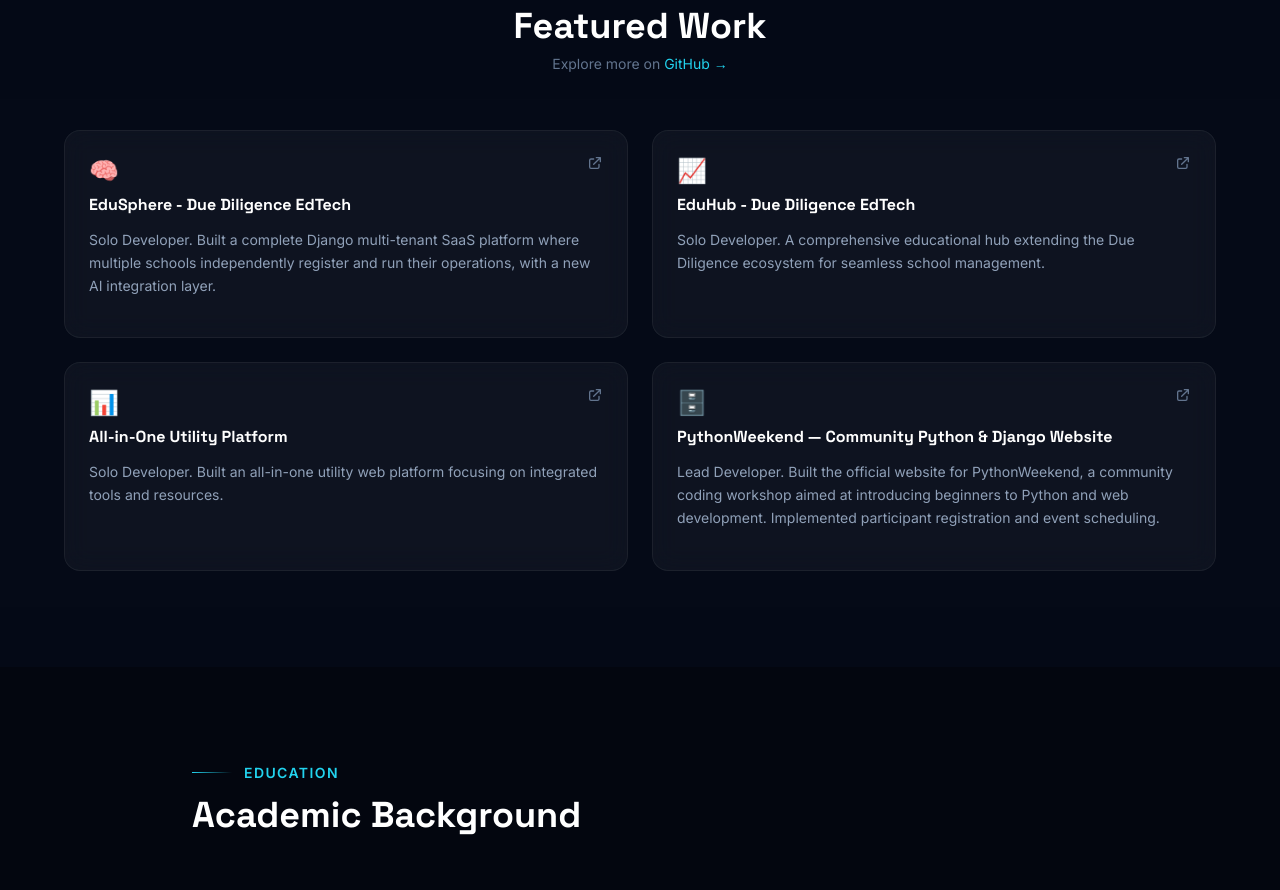
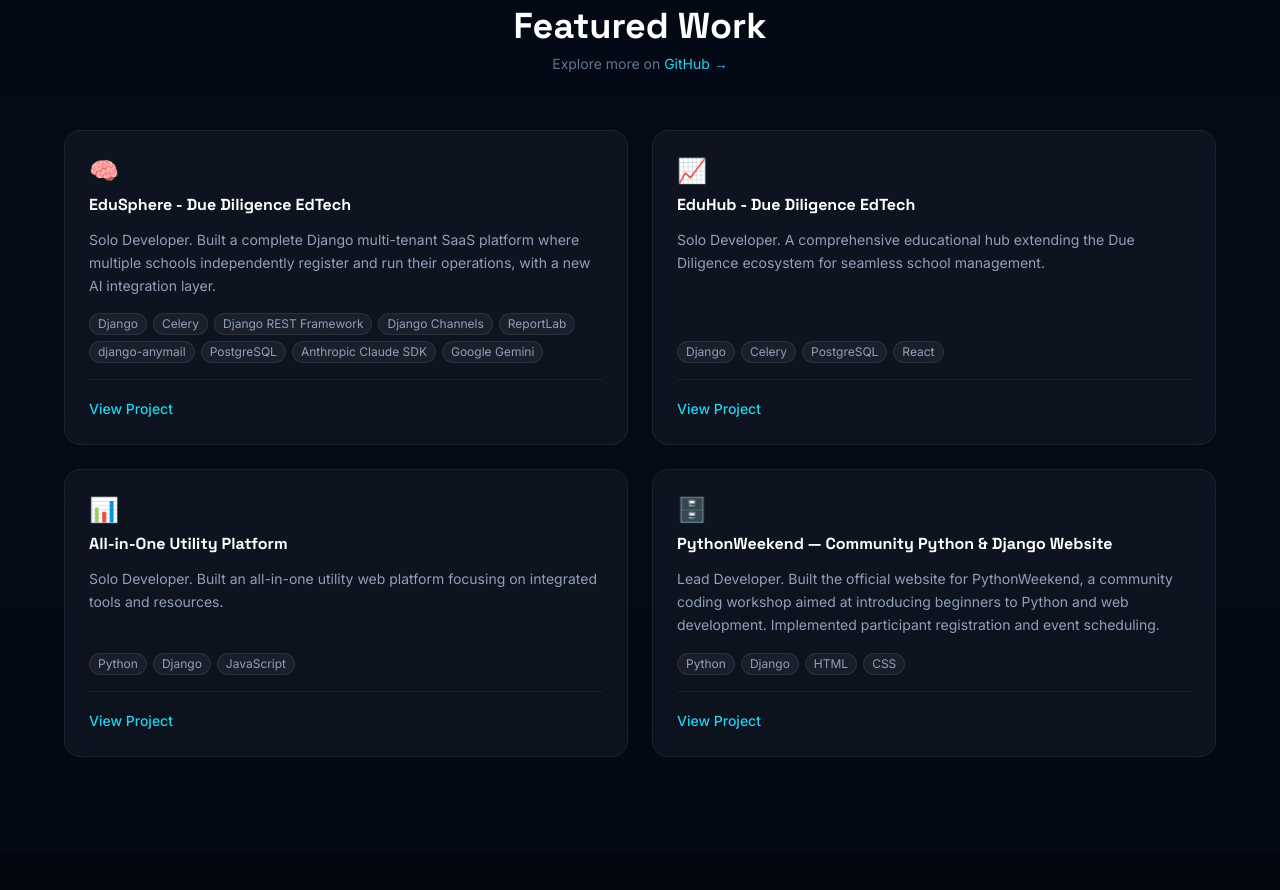
Before and after one commit to asemakahamande/MyResume, a Next.js app: page / in a window 1280 px wide. Shown: the part 4220-5110 px from the top of the page. Built offline with nearby package versions, Linux system fonts and the light colour scheme.

Commit message:
Fix project URL visibility tech stack rendering and experience date

```diff
--- a/app/PortfolioClient.js
+++ b/app/PortfolioClient.js
@@ -664,19 +664,6 @@
                     {project.title}
                   </h3>
                 </div>
-                {project.link && (
-                  <a
-                    href={project.link}
-                    target="_blank"
-                    rel="noopener noreferrer"
-                    className="text-slate-500 hover:text-cyan-400 transition-colors flex-shrink-0"
-                    aria-label="Open project"
-                  >
-                    <svg className="w-4 h-4" fill="none" stroke="currentColor" viewBox="0 0 24 24">
-                      <path strokeLinecap="round" strokeLinejoin="round" strokeWidth={2} d="M10 6H6a2 2 0 00-2 2v10a2 2 0 002 2h10a2 2 0 002-2v-4M14 4h6m0 0v6m0-6L10 14" />
-                    </svg>
-                  </a>
-                )}
               </div>
 
               {/* Description */}
@@ -685,9 +672,9 @@
               </p>
 
               {/* Tech stack */}
-              {project.tech && project.tech.length > 0 && (
-                <div className="flex flex-wrap gap-1.5">
-                  {project.tech.map((t) => (
+              {project.technologies && project.technologies.length > 0 && (
+                <div className="flex flex-wrap gap-1.5 mb-4">
+                  {project.technologies.map((t) => (
                     <span
                       key={t}
                       className="px-2 py-0.5 rounded-full text-xs bg-white/5 text-slate-400 border border-white/8"
@@ -695,6 +682,23 @@
                       {t}
                     </span>
                   ))}
+                </div>
+              )}
+
+              {/* Link */}
+              {project.link && project.link !== '#' && (
+                <div className="mt-auto pt-4 border-t border-white/5">
+                  <a
+                    href={project.link}
+                    target="_blank"
+                    rel="noopener noreferrer"
+                    className="inline-flex items-center gap-1.5 text-sm font-medium text-cyan-400 hover:text-cyan-300 transition-colors"
+                  >
+                    View Project
+                    <svg className="w-4 h-4" fill="none" stroke="currentColor" viewBox="0 0 24 24">
+                      <path strokeLinecap="round" strokeLinejoin="round" strokeWidth={2} d="10 6H6a2 2 0 00-2 2v10a2 2 0 002 2h10a2 2 0 002-2v-4M14 4h6m0 0v6m0-6L10 14" />
+                    </svg>
+                  </a>
                 </div>
               )}
             </div>
--- a/data/experience.json
+++ b/data/experience.json
@@ -4,7 +4,7 @@
     "title": "AI Integration Specialist & Full Stack Developer",
     "company": "Due Diligence EdTech Systems",
     "location": "Remote",
-    "period": "2024 – Present",
+    "period": "2026 – Present",
     "type": "Self-Employed",
     "responsibilities": [
       "Single-handedly designed, developed, and deployed a comprehensive school management SaaS platform supporting multiple tiers (Basic, Pro, Premium).",
```
